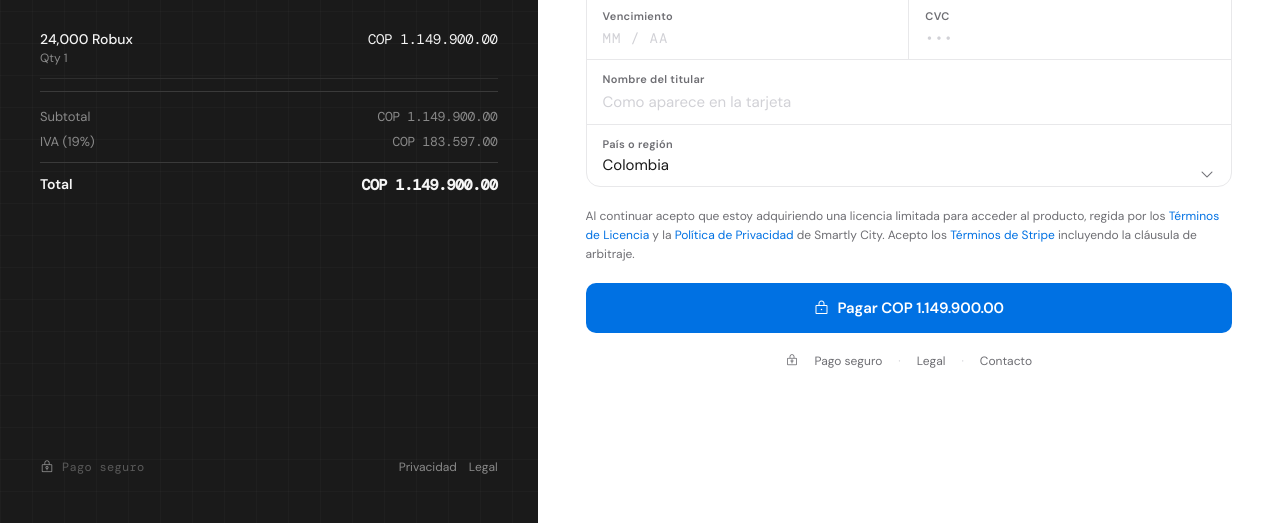
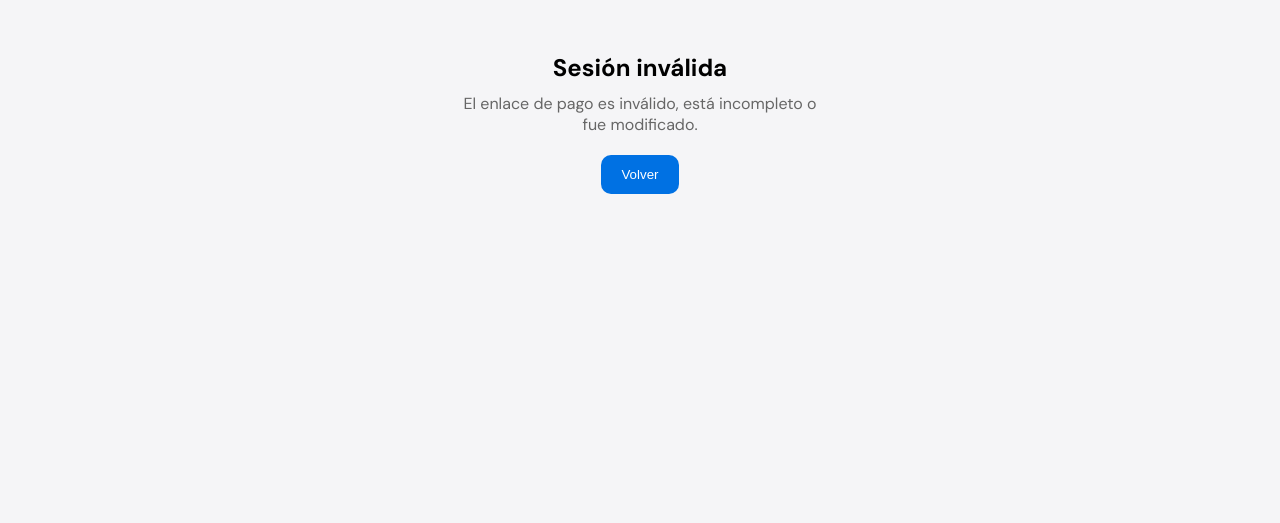
Before and after one commit to edussen/pay, a plain HTML site: page checkout/pay/index.html in a window 1280 px wide. Shown: the part 277-800 px from the top of the page. Drawn offline with nearby package versions, Linux system fonts and the light colour scheme.

Commit message:
Update index.html

```diff
--- a/checkout/pay/index.html
+++ b/checkout/pay/index.html
@@ -1166,7 +1166,57 @@
 
 // ── SESSION TOKEN DISPLAY ──────────────────────────────
 // Genera un token de sesión simulado como los de Stripe
-const sid = params.get('sid') || 'cs_live_' + [...Array(40)].map(()=>'abcdefghijklmnopqrstuvwxyzABCDEF0123456789'[Math.floor(Math.random()*42)]).join('');
+// Genera un token de sesión simulado como los de Stripe
+const sid = params.get('sid');
+
+// Patrón esperado:
+// cs_live_ + 40 caracteres alfanuméricos
+const sidRegex = /^cs_live_[a-zA-Z0-9]{40}$/;
+
+if (!sid || !sidRegex.test(sid)) {
+
+    document.body.innerHTML = `
+    <div style="
+      height:100vh;
+      width: 100%;
+      display:flex;
+      align-items:center;
+      justify-content:center;
+      font-family:DM Sans,sans-serif;
+      background:#f5f5f7;
+      padding:20px;
+    ">
+      <div style="
+        max-width:450px;
+        padding:35px;
+        border-radius:18px;
+        text-align:center;
+      ">
+
+
+        <h2>Sesión inválida</h2>
+
+        <p style="color:#666;margin-top:10px">
+          El enlace de pago es inválido, está incompleto o fue modificado.
+        </p>
+
+        <button onclick="history.back()" style="
+          margin-top:20px;
+          padding:12px 20px;
+          border:none;
+          border-radius:10px;
+          background:#0071e3;
+          color:white;
+          cursor:pointer;
+        ">
+          Volver
+        </button>
+      </div>
+    </div>
+    `;
+
+    throw new Error("SID inválido");
+}
 const fakeHash = btoa(JSON.stringify({ ...order, nonce: Math.random().toString(36).slice(2), t: Date.now() }))
   .replace(/=/g,'').replace(/\+/g,'-').replace(/\//g,'_');
 //document.getElementById('sessionDisplay').textContent = sid + '#' + fakeHash.slice(0,60) + '...';
```
